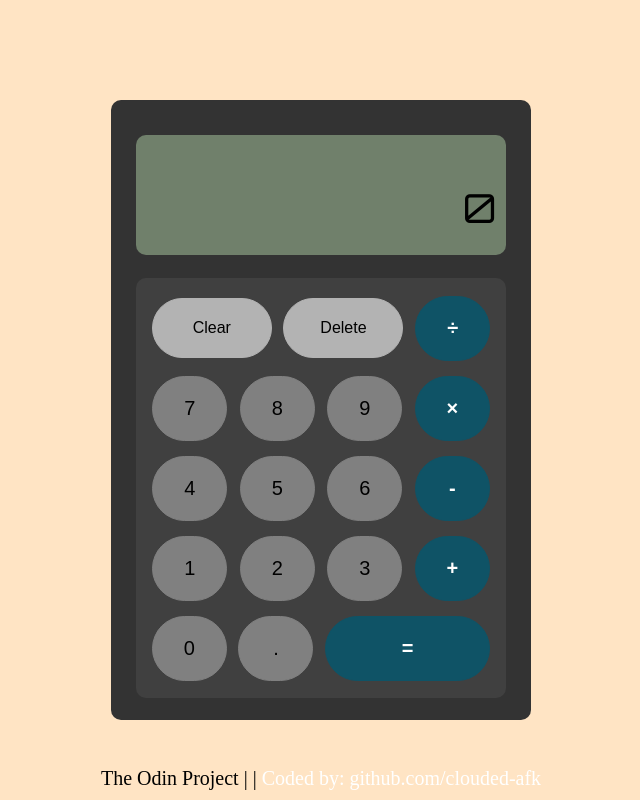
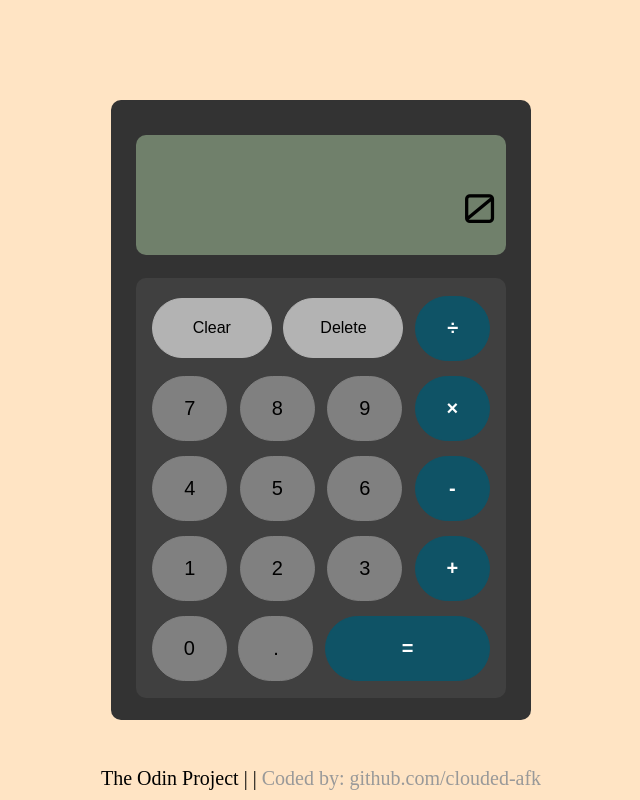
Before and after one commit to clouded-afk/calculator, a plain HTML site: page index.html in a window 1280 px wide. In both pictures the pointer is over the link "Coded by: github.com/clouded-afk". Shown: the whole page, without its empty margins (319-959 px from the left). Drawn offline with Linux system fonts and the light colour scheme.

Commit message:
Edit style

```diff
--- a/style.css
+++ b/style.css
@@ -139,5 +139,5 @@ a:link, a:visited {
 }
 
 a:hover {
-    color: white;
+    color: hsl(0, 0%, 60%);;
 }
```
